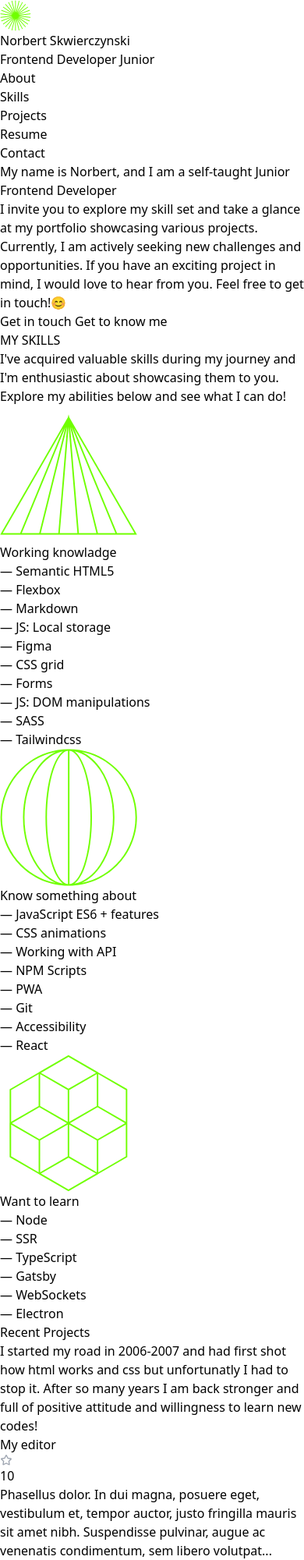
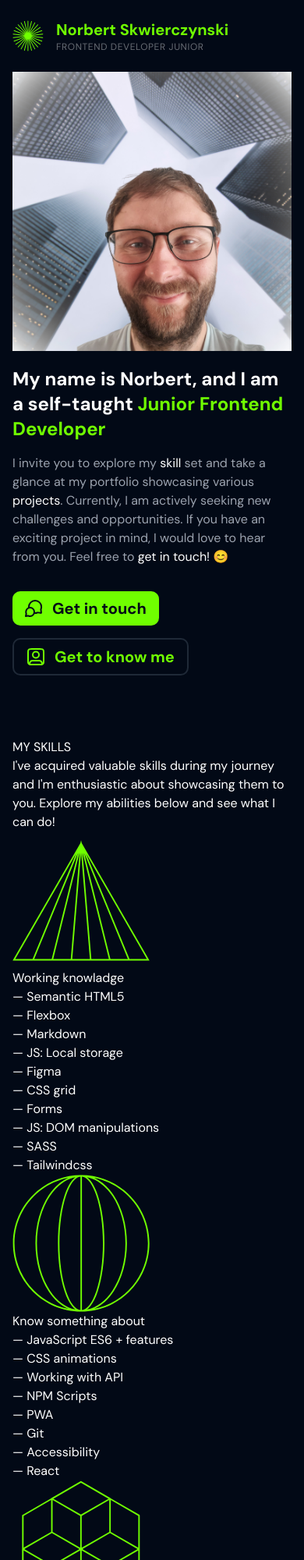
Before and after one commit to NoriFe/newPortfolio, a website built with Parcel: page src/index.html in a window 390 px wide. Shown: the top 2000 px of the page at 78% size. Built offline with nearby package versions, Linux system fonts and the light colour scheme.

Commit message:
mobile styles header & about section

```diff
--- a/src/index.html
+++ b/src/index.html
@@ -7,15 +7,24 @@
     <link href="./index.css" rel="stylesheet" />
     <link rel="preconnect" href="https://fonts.googleapis.com" />
     <link rel="preconnect" href="https://fonts.gstatic.com" crossorigin />
-    <link href="https://fonts.googleapis.com/css2?family=DM+Sans:opsz,wght@9..40,400;9..40,500;9..40,700&display=swap" rel="stylesheet"/>
+    <link
+      href="https://fonts.googleapis.com/css2?family=DM+Sans:opsz,wght@9..40,400;9..40,500;9..40,700&display=swap"
+      rel="stylesheet"
+    />
   </head>
-  <body>
-    <main>
-        <header >
-            <img class="w-10 h-10" src="./images/logo.svg" alt="">
-            <p>Norbert Skwierczynski</p>
-            <p>Frontend Developer Junior</p>
-            <nav>
+  <body class="font-dmsans bg-bg text-white">
+    <main class="px-4">
+      <header class="max-w-maxW mx-auto py-6">
+        <div class="flex gap-4 items-center">
+          <img class="w-10 h-10" src="./images/logo.svg" alt="" />
+          <div>
+            <p class="text-xl font-bold text-accent">Norbert Skwierczynski</p>
+            <p class="text-white opacity-40 uppercase text-xs tracking-wider">
+              Frontend Developer Junior
+            </p>
+          </div>
+        </div>
+        <nav class="hidden">
           <ul>
             <li><a href="#about">About</a></li>
             <li><a href="#skills">Skills</a></li>
@@ -25,45 +34,63 @@
           </ul>
         </nav>
       </header>
-          <section id="#about">
-            <h1>My name is Norbert, and I am a self-taught Junior Frontend Developer</h1>
-            <p>I invite you to explore my skill
-                set and take a glance at my portfolio
-                showcasing various projects. Currently,
-                I am actively seeking new challenges and
-                opportunities. If you have an exciting
-                 project in mind, I would love to hear
-                 from you. Feel free to get in touch!😊</p>
-            <a href="#contact">Get in touch</a>
-            <a href="#skills">Get to know me</a>
+      <section class="max-w-maxW mx-auto mb-20" id="#about">
+        <img class="w-full mb-5" src="./images/Me.png" alt="Thats me" />
+        <h1 class="text-2xl font-bold mb-4">
+          My name is Norbert, and I am a self-taught
+          <span class="text-accent">Junior Frontend Developer</span>
+        </h1>
+        <p class="text-gray-400 mb-8">
+          I invite you to explore my
+          <a href="#skills" class="text-white">skill </a> set and take a glance
+          at my portfolio showcasing various
+          <a href="#projects" class="text-white">projects</a>. Currently, I am
+          actively seeking new challenges and opportunities. If you have an
+          exciting project in mind, I would love to hear from you. Feel free to
+          <a href="#contact" class="text-white">get in touch!</a> 😊
+        </p>
+        <div class="flex flex-col items-start gap-4">
+          <a
+            class="bg-accent text-bg flex gap-3 font-bold text-xl py-2 px-4 items-center rounded-[0.625rem]"
+            href="#contact"
+            ><img src="./images/cloud.svg" alt="" />Get in touch</a
+          >
+          <a
+            class="bg-bg text-accent border-lightGray border-2 flex gap-3 font-bold text-xl py-2 px-4 items-center rounded-[0.625rem]"
+            href="#skills"
+            ><img src="./images/user.svg" alt="" />Get to know me</a
+          >
+        </div>
+
       </section>
-          <section id="'skills">
+      <section class="max-w-maxW mx-auto" id="skills">
         <h2>MY SKILLS</h2>
-            <p>I've acquired valuable skills
-                during my journey and I'm enthusiastic
-                about showcasing them to you. Explore
-                my abilities below and see what I can do!</p>
+        <p>
+          I've acquired valuable skills during my journey and I'm enthusiastic
+          about showcasing them to you. Explore my abilities below and see what
+          I can do!
+        </p>
         <article>
-                <img src="./images/tri.svg" alt="" class="w-44 h-44">
+          <img src="./images/tri.svg" alt="" class="w-44 h-44" />
           <h3>Working knowladge</h3>
           <ul>
             <li>— Semantic HTML5</li>
-                    <li> — Flexbox</li>
-                    <li> — Markdown</li>
-                    <li> — JS: Local storage</li>
-                    <li> — Figma</li>
-                    <li> — CSS grid</li>
-                    <li> — Forms</li>
-                    <li> — JS: DOM manipulations</li>
-                    <li> — SASS</li>
-                    <li> — Tailwindcss</li>
+            <li>— Flexbox</li>
+            <li>— Markdown</li>
+            <li>— JS: Local storage</li>
+            <li>— Figma</li>
+            <li>— CSS grid</li>
+            <li>— Forms</li>
+            <li>— JS: DOM manipulations</li>
+            <li>— SASS</li>
+            <li>— Tailwindcss</li>
           </ul>
         </article>
         <article>
-                <img src="./images/cir.svg" alt="" class="w-44 h-44">
+          <img src="./images/cir.svg" alt="" class="w-44 h-44" />
           <h3>Know something about</h3>
           <ul>
-                    <li>— JavaScript ES6 + features </li>
+            <li>— JavaScript ES6 + features</li>
             <li>— CSS animations</li>
             <li>— Working with API</li>
             <li>— NPM Scripts</li>
@@ -71,14 +98,12 @@
             <li>— Git</li>
             <li>— Accessibility</li>
             <li>— React</li>
-
           </ul>
         </article>
         <article>
-                <img src="./images/hex.svg" alt="" class="w-44 h-44">
+          <img src="./images/hex.svg" alt="" class="w-44 h-44" />
           <h3>Want to learn</h3>
           <ul>
-
             <li>— Node</li>
             <li>— SSR</li>
             <li>— TypeScript</li>
@@ -87,80 +112,103 @@
             <li>— Electron</li>
           </ul>
         </article>
-
       </section>
-          <section id="#projects">
+      <section class="max-w-maxW mx-auto" id="projects">
         <h2>Recent Projects</h2>
-            <p>I started my road in 2006-2007 and
-                had first shot how html works and
-                css but unfortunatly I had to stop
-                it. After so many years I am back
-                stronger and full of positive
-                attitude and willingness to learn new codes!</p>
+        <p>
+          I started my road in 2006-2007 and had first shot how html works and
+          css but unfortunatly I had to stop it. After so many years I am back
+          stronger and full of positive attitude and willingness to learn new
+          codes!
+        </p>
         <article>
           <h3>My editor</h3>
-                    <p><img src="./images/star.svg" alt="" class="w-4 h-4">10</p>
-                <p>Phasellus dolor. In dui magna,
-                    posuere eget, vestibulum et,
-                    tempor auctor, justo fringilla
-                    mauris sit amet nibh. Suspendisse
-                    pulvinar, augue ac venenatis condimentum,
-                    sem libero volutpat...</p>
+          <p><img src="./images/star.svg" alt="" class="w-4 h-4" />10</p>
+          <p>
+            Phasellus dolor. In dui magna, posuere eget, vestibulum et, tempor
+            auctor, justo fringilla mauris sit amet nibh. Suspendisse pulvinar,
+            augue ac venenatis condimentum, sem libero volutpat...
+          </p>
           <ul>
             <li>HTML</li>
             <li>CSS</li>
             <li>JavaScript</li>
-
           </ul>
           <a href="#">View demo</a>
           <a href="#"> Source code</a>
         </article>
       </section>
-          <section>
+      <section class="max-w-maxW mx-auto">
         <h2>After hours</h2>
-            <p>Beyond my standard work hours,
-                I immerse myself in a variety
-                of activities and passions.
-                's a glimpse into how I spend my free time.</p>
+        <p>
+          Beyond my standard work hours, I immerse myself in a variety of
+          activities and passions. 's a glimpse into how I spend my free time.
+        </p>
         <article>
-                    <img src="./images/Music.png" alt="" class="w-56 h-96">
+          <img src="./images/Music.png" alt="" class="w-56 h-96" />
           <h3>Music</h3>
-                    <p>Outside of my regular working hours, I immerse myself in the pulsating rhythms and innovative sounds of electronic music</p>
+          <p>
+            Outside of my regular working hours, I immerse myself in the
+            pulsating rhythms and innovative sounds of electronic music
+          </p>
         </article>
         <article>
-                    <img src="./images/movie.jpg" alt="" class="w-56 h-96">
+          <img src="./images/movie.jpg" alt="" class="w-56 h-96" />
           <h3>Movie</h3>
-                    <p>Outside of my regular working hours, I immerse myself in the pulsating rhythms and innovative sounds of electronic music</p>
+          <p>
+            Outside of my regular working hours, I immerse myself in the
+            pulsating rhythms and innovative sounds of electronic music
+          </p>
         </article>
         <article>
-                    <img src="./images/Car1.png" alt="" class="w-56 h-96">
+          <img src="./images/Car1.png" alt="" class="w-56 h-96" />
           <h3>Cars</h3>
-                    <p>Outside of my regular working hours, I immerse myself in the pulsating rhythms and innovative sounds of electronic music</p>
+          <p>
+            Outside of my regular working hours, I immerse myself in the
+            pulsating rhythms and innovative sounds of electronic music
+          </p>
         </article>
         <article>
-                    <img src="./images/travel.jpg" alt="" class="w-56 h-96">
+          <img src="./images/travel.jpg" alt="" class="w-56 h-96" />
           <h3>Travel with Family</h3>
-                    <p>Outside of my regular working hours, I immerse myself in the pulsating rhythms and innovative sounds of electronic music</p>
+          <p>
+            Outside of my regular working hours, I immerse myself in the
+            pulsating rhythms and innovative sounds of electronic music
+          </p>
         </article>
       </section>
-        <section id="contact">
+      <section class="max-w-maxW mx-auto" id="contact">
         <h2>Let's work together</h2>
-            <p>I'm open for new opportunities. <br>If you have one for me we should talk!</p>
+        <p>
+          I'm open for new opportunities. <br />If you have one for me we should
+          talk!
+        </p>
         <a href="mailto:norbert.fe.dev@gmail.com">norbert.fe.dev@gmail.com</a>
 
         <p>or find me on</p>
         <ul>
           <li>
-                    <a rel="noopener" href="https://www.linkedin.com/in/norbert-skwierczynski/" target="_blank"><img class="w-6 h-6" src="./images/linked.svg" alt="Linked"></a>
+            <a
+              rel="noopener"
+              href="https://www.linkedin.com/in/norbert-skwierczynski/"
+              target="_blank"
+              ><img class="w-6 h-6" src="./images/linked.svg" alt="Linked"
+            /></a>
           </li>
           <li>
-                    <a rel="noopener" href="https://www.facebook.com/norbert.skwierczynski" target="_blank"><img class="w-6 h-6" src="./images/FC.svg" alt="FaceBook"></a>
+            <a
+              rel="noopener"
+              href="https://www.facebook.com/norbert.skwierczynski"
+              target="_blank"
+              ><img class="w-6 h-6" src="./images/FC.svg" alt="FaceBook"
+            /></a>
           </li>
           <li>
-                    <a rel="noopener" href="https://github.com/NoriFe" target="_blank"><img class="w-6 h-6" src="./images/git.svg" alt=github></a>
+            <a rel="noopener" href="https://github.com/NoriFe" target="_blank"
+              ><img class="w-6 h-6" src="./images/git.svg" alt="github"
+            /></a>
           </li>
         </ul>
-
       </section>
     </main>
 
--- a/tailwind.config.js
+++ b/tailwind.config.js
@@ -8,9 +8,13 @@ module.exports = {
       colors: {
         bg:'#020916',
         accent:'#70FF00',
+        lightGray: '#1F2937',
       },
       fontFamily: {
-        dnsans: 'DM Sans, sans-serif'
+        dmsans: 'DM Sans, sans-serif'
+      },
+      maxWidth: {
+        'maxW' : '82rem'
       }
     },
   },
```
Also changed, not shown: src/images/Me.png (added), src/images/cloud.svg (added), src/images/user.svg (added). Lines whose indentation alone changed are shown as unchanged.
